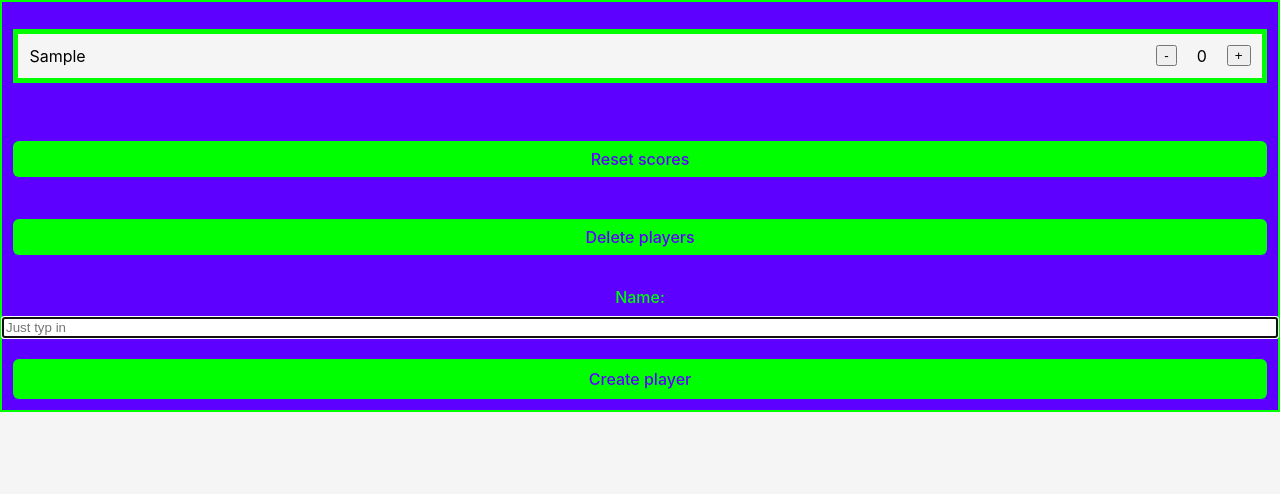
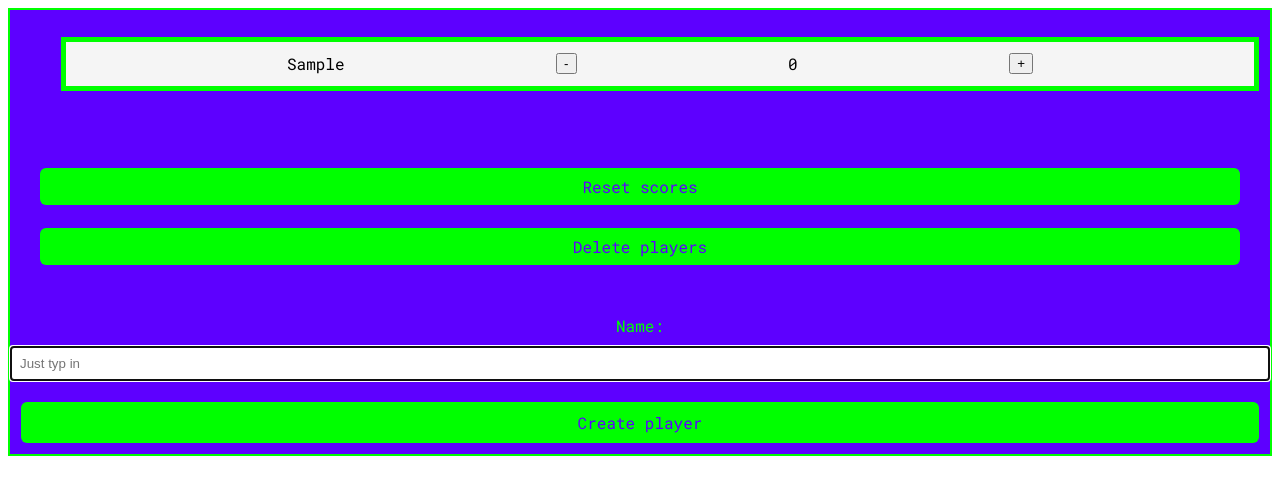
Before and after one commit to RicardoBachmann/scorekeeper, a React (Create React App) app: page / in a window 1280 px wide. Both pictures are taken after typing "Sample" into the empty fields and a click on the button "Create player". Shown: the top 494 px of the page. Built offline with nearby package versions, Linux system fonts and the light colour scheme.

Commit message:
Add styled components in js files

```diff
--- a/public/index.html
+++ b/public/index.html
@@ -15,6 +15,14 @@
       user's mobile device or desktop. See https://developers.google.com/web/fundamentals/web-app-manifest/
     -->
     <link rel="manifest" href="%PUBLIC_URL%/manifest.json" />
+
+    <link rel="preconnect" href="https://fonts.googleapis.com" />
+    <link rel="preconnect" href="https://fonts.gstatic.com" crossorigin />
+    <link
+      href="https://fonts.googleapis.com/css2?family=Roboto+Mono&display=swap"
+      rel="stylesheet"
+    />
+
     <!--
       Notice the use of %PUBLIC_URL% in the tags above.
       It will be replaced with the URL of the `public` folder during the build.
--- a/src/App.css
+++ /dev/null
@@ -1,11 +0,0 @@
-.App {
-  display: grid;
-  gap: 20px;
-  margin: 0 auto;
-  border: 2px solid lime;
-  background-color: rgb(93, 0, 255);
-}
-
-.Card {
-  padding: 0;
-}
--- a/src/App.js
+++ b/src/App.js
@@ -1,9 +1,10 @@
 import { useEffect, useState } from "react";
-import "./App.css";
 import Button from "./components/Button.js";
 import Player from "./components/Player.js";
 import PlayerForm from "./components/PlayerForm.js";
 import { getFromLocal, setToLocal } from "./lib/localStorage";
+import styled from "styled-components";
+import GlobalStyle from "./globalStyles.js";
 
 function App() {
   const [players, setPlayers] = useState(getFromLocal("players") ?? []);
@@ -44,7 +45,8 @@ function App() {
   }
 
   return (
-    <div className="App">
+    <AppContainer>
+      <GlobalStyle />
       {/* eslint-disable-next-line */}
       <ul className="Card" role="list">
         {players.map((player, index) => (
@@ -57,12 +59,26 @@ function App() {
           />
         ))}
       </ul>
-
-      <Button onClick={resetAllScores}>Reset scores</Button>
-      <Button onClick={resetAllPlayers}>Delete players</Button>
+      <ButtonContainer>
+        <Button onClick={resetAllScores}>Reset scores</Button>
+        <Button onClick={resetAllPlayers}>Delete players</Button>
+      </ButtonContainer>
       <PlayerForm onCreatePlayer={createPlayer} />
-    </div>
+    </AppContainer>
   );
 }
 
+const AppContainer = styled.div`
+  display: grid;
+  gap: 20px;
+  border: 2px solid lime;
+  background-color: rgb(93, 0, 255);
+`;
+
+const ButtonContainer = styled.div`
+  display: grid;
+  padding: 0.5rem;
+  margin: 0.7rem;
+`;
+
 export default App;
--- a/src/components/Button.css
+++ /dev/null
@@ -1,10 +0,0 @@
-.Button {
-  padding: 0.5rem;
-  margin: 0.7rem;
-  background-color: lime;
-  font: inherit;
-  font-weight: 500;
-  color: rgb(93, 0, 255);
-  border: none;
-  border-radius: 6px;
-}
--- a/src/components/Button.js
+++ b/src/components/Button.js
@@ -1,9 +1,15 @@
-import "../components/Button.css";
+import styled from "styled-components";
 
 export default function Button({ onClick, children }) {
-  return (
-    <button onClick={onClick} className="Button">
-      {children}
-    </button>
-  );
+  return <ButtonStyle onClick={onClick}>{children}</ButtonStyle>;
 }
+
+const ButtonStyle = styled.button`
+  padding: 0.5rem;
+  margin: 0.7rem;
+  background-color: lime;
+  font: inherit;
+  color: rgb(93, 0, 255);
+  border: none;
+  border-radius: 6px;
+`;
--- a/src/components/Player.css
+++ /dev/null
@@ -1,23 +0,0 @@
-.Player {
-  list-style: none;
-  padding: 0.7rem;
-  margin: 0.7rem;
-  display: flex;
-  gap: 20px;
-  align-items: center;
-  background-color: whitesmoke;
-  border: 5px solid lime;
-}
-
-.Player__name {
-  margin-right: auto;
-  text-align: center;
-}
-
-.Profile__image {
-  border: 2px solid rgb(93, 0, 255);
-  border-radius: 6px;
-  padding: 0.2rem;
-  height: 15vw;
-  width: auto;
-}
--- a/src/components/Player.js
+++ b/src/components/Player.js
@@ -1,4 +1,4 @@
-import "../components/Player.css";
+import styled from "styled-components";
 
 export default function Player({
   name,
@@ -7,11 +7,22 @@ export default function Player({
   onDecreaseScore,
 }) {
   return (
-    <li className="Player">
+    <PlayerList>
       <span className="Player__name">{name}</span>
       <button onClick={onDecreaseScore}>-</button>
       {score}
       <button onClick={onIncreaseScore}>+</button>
-    </li>
+    </PlayerList>
   );
 }
+
+const PlayerList = styled.li`
+  list-style: none;
+  padding: 0.7rem;
+  margin: 0.7rem;
+  display: flex;
+  justify-content: space-evenly;
+  gap: 2px;
+  background-color: whitesmoke;
+  border: 5px solid lime;
+`;
--- a/src/components/PlayerForm.css
+++ /dev/null
@@ -1,20 +0,0 @@
-.PlayerForm {
-  font: inherit;
-  font-weight: 500;
-  text-align: center;
-  color: lime;
-  display: grid;
-  gap: 10px;
-  background-color: rgb(93, 0, 255);
-}
-
-.Create_button {
-  padding: 10px;
-  margin: 0.7rem;
-  background-color: lime;
-  font: inherit;
-  font-weight: 500;
-  color: rgb(93, 0, 255);
-  border: none;
-  border-radius: 6px;
-}
--- a/src/components/PlayerForm.js
+++ b/src/components/PlayerForm.js
@@ -1,4 +1,4 @@
-import "../components/PlayerForm.css";
+import styled from "styled-components";
 
 export default function PlayerForm({ onCreatePlayer }) {
   function handleSubmit(event) {
@@ -12,7 +12,7 @@ export default function PlayerForm({ onCreatePlayer }) {
   }
 
   return (
-    <form className="PlayerForm" onSubmit={handleSubmit}>
+    <FormContainer className="PlayerForm" onSubmit={handleSubmit}>
       <label htmlFor="createPlayer">Name:</label>
       <input
         id="createPlayer"
@@ -20,7 +20,33 @@ export default function PlayerForm({ onCreatePlayer }) {
         type="text"
         placeholder="Just typ in"
       />
-      <button className="Create_button">Create player</button>
-    </form>
+      <button>Create player</button>
+    </FormContainer>
   );
 }
+
+const FormContainer = styled.form`
+  font: inherit;
+  font-weight: 500;
+  text-align: center;
+  color: lime;
+  display: grid;
+  gap: 10px;
+  background-color: rgb(93, 0, 255);
+
+  button {
+    padding: 10px;
+    margin: 0.7rem;
+    background-color: lime;
+    font: inherit;
+    font-weight: 500;
+    color: rgb(93, 0, 255);
+    border: none;
+    border-radius: 6px;
+  }
+
+  input {
+    border-color: lime;
+    padding: 0.5rem;
+  }
+`;
--- /dev/null
+++ b/src/globalStyles.js
@@ -0,0 +1,13 @@
+import { createGlobalStyle } from "styled-components";
+
+const GlobalStyle = createGlobalStyle`
+* {
+    box-sizing: border-box;
+
+}
+ body {
+    font-family: 'Roboto Mono', monospace;
+ }
+`;
+
+export default GlobalStyle;
--- a/src/index.css
+++ /dev/null
@@ -1,14 +0,0 @@
-body {
-  margin: 0;
-  font-family: -apple-system, BlinkMacSystemFont, "Segoe UI", "Roboto", "Oxygen",
-    "Ubuntu", "Cantarell", "Fira Sans", "Droid Sans", "Helvetica Neue",
-    sans-serif;
-  -webkit-font-smoothing: antialiased;
-  -moz-osx-font-smoothing: grayscale;
-  background-color: whitesmoke;
-}
-
-code {
-  font-family: source-code-pro, Menlo, Monaco, Consolas, "Courier New",
-    monospace;
-}
--- a/src/index.js
+++ b/src/index.js
@@ -1,12 +1,13 @@
 import React from "react";
 import ReactDOM from "react-dom/client";
-import "./index.css";
 import App from "./App";
 import reportWebVitals from "./reportWebVitals";
+import GlobalStyle from "./globalStyles";
 
 const root = ReactDOM.createRoot(document.getElementById("root"));
 root.render(
   <React.StrictMode>
+    <GlobalStyle />
     <App />
   </React.StrictMode>
 );
```
